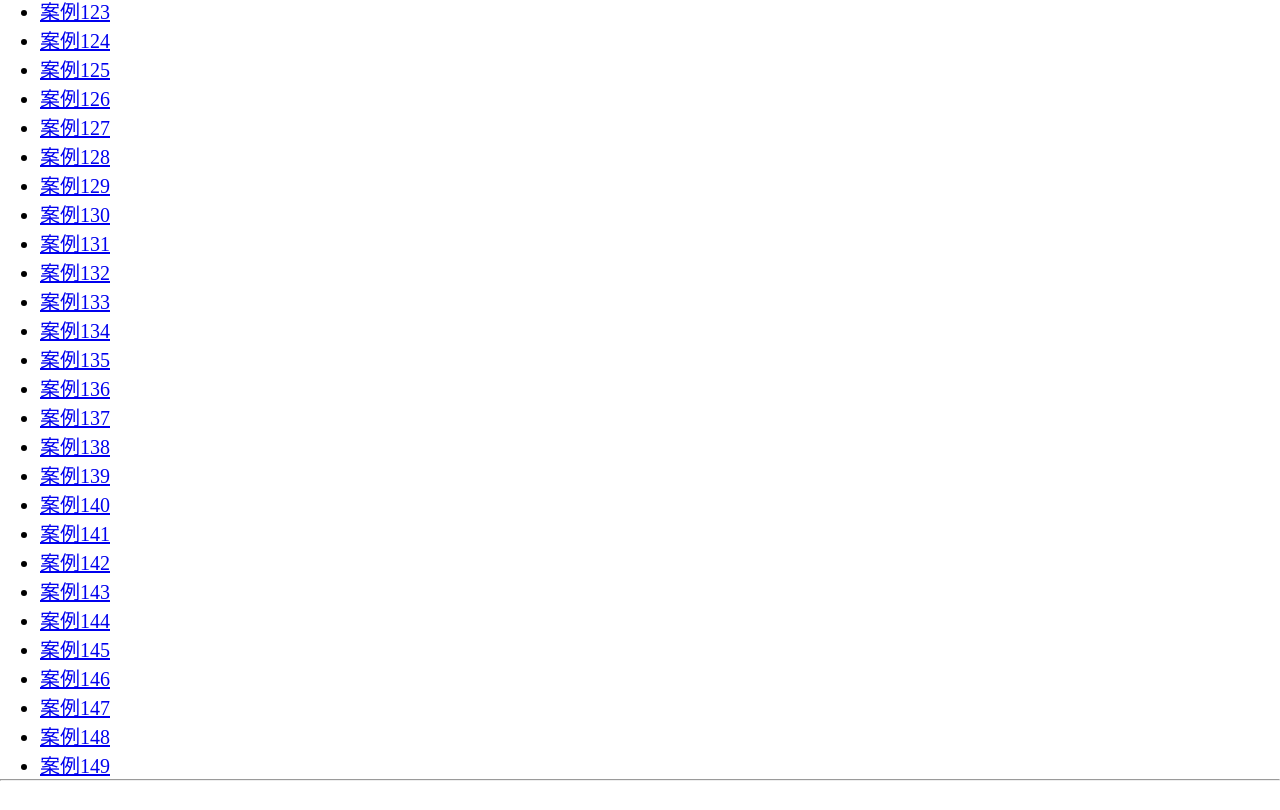
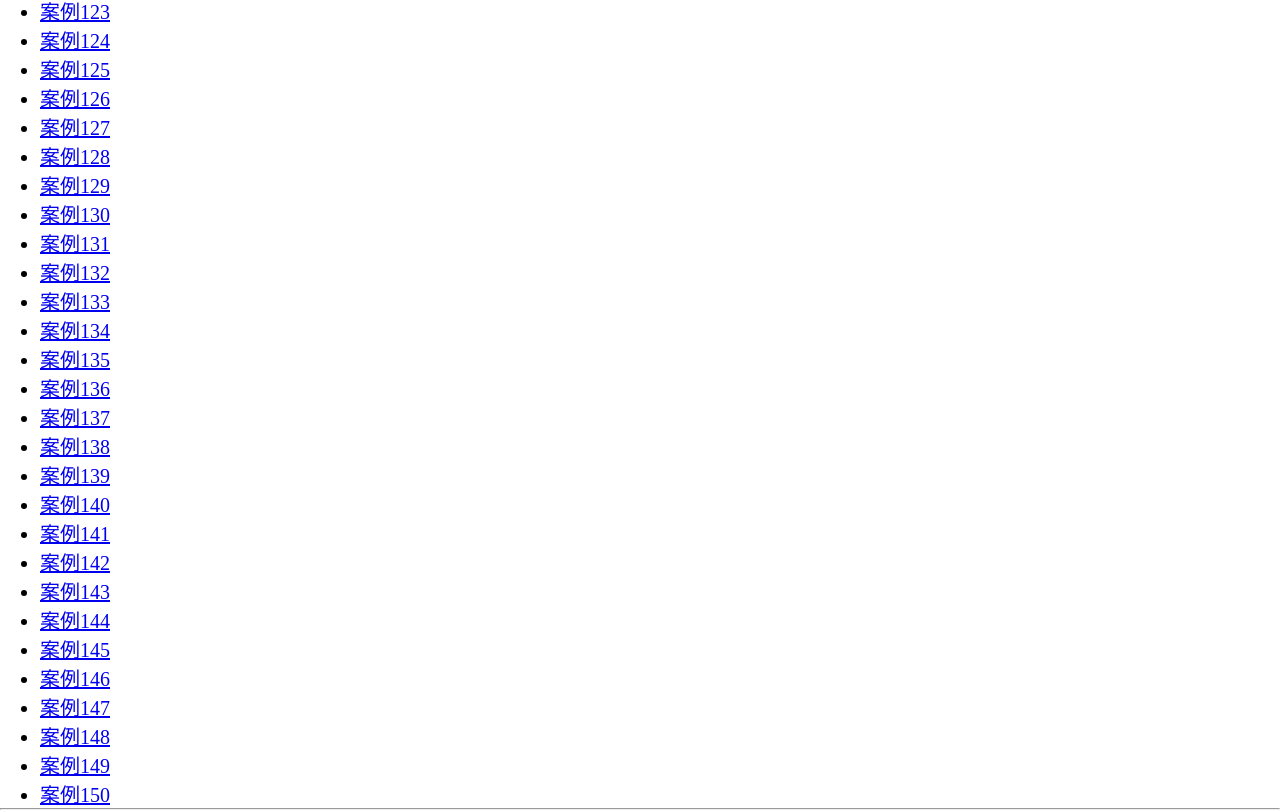
Before and after one commit to techrookiewyx/React-exercise, a React (Create React App) app in the folder example/demo/: page / in a window 1280 px wide. Shown: the part 3542-4352 px from the top of the page. Before the commit the page ends 4323 px from the top, so only its background shows below. Built offline with nearby package versions, Linux system fonts and the light colour scheme.

Commit message:
导入案例

```diff
--- a/example/demo/src/App.jsx
+++ b/example/demo/src/App.jsx
@@ -303,6 +303,8 @@ import RefRepeatInput from "./147-ref-repeat-input";
 import Toggle from "./148-ref-repeat-render";
 //149  ref-修复防抖
 import RefRepeatDebounce from "./149-ref-repeat-debounce";
+//150  ref-读取最新的state
+import RefGetNewState from "./150-ref-read-state";
 export default function App() {
   return (
     <>
@@ -457,6 +459,7 @@ export default function App() {
           <Route path="/case-147" element={<RefRepeatInput/>} />
           <Route path="/case-148" element={<Toggle/>} />
           <Route path="/case-149" element={<RefRepeatDebounce/>} />
+          <Route path="/case-150" element={<RefGetNewState/>} />
         {/*</Route>*/}
       </Routes>
     </>
--- a/example/demo/src/UlList.jsx
+++ b/example/demo/src/UlList.jsx
@@ -451,6 +451,9 @@ export default function UlList() {
       <li>
        <Link to='/case-149'>案例149</Link>
       </li>
+      <li>
+       <Link to='/case-150'>案例150</Link>
+      </li>
       </ul>
       <hr/>
       {/*<Outlet/>*/}
```
